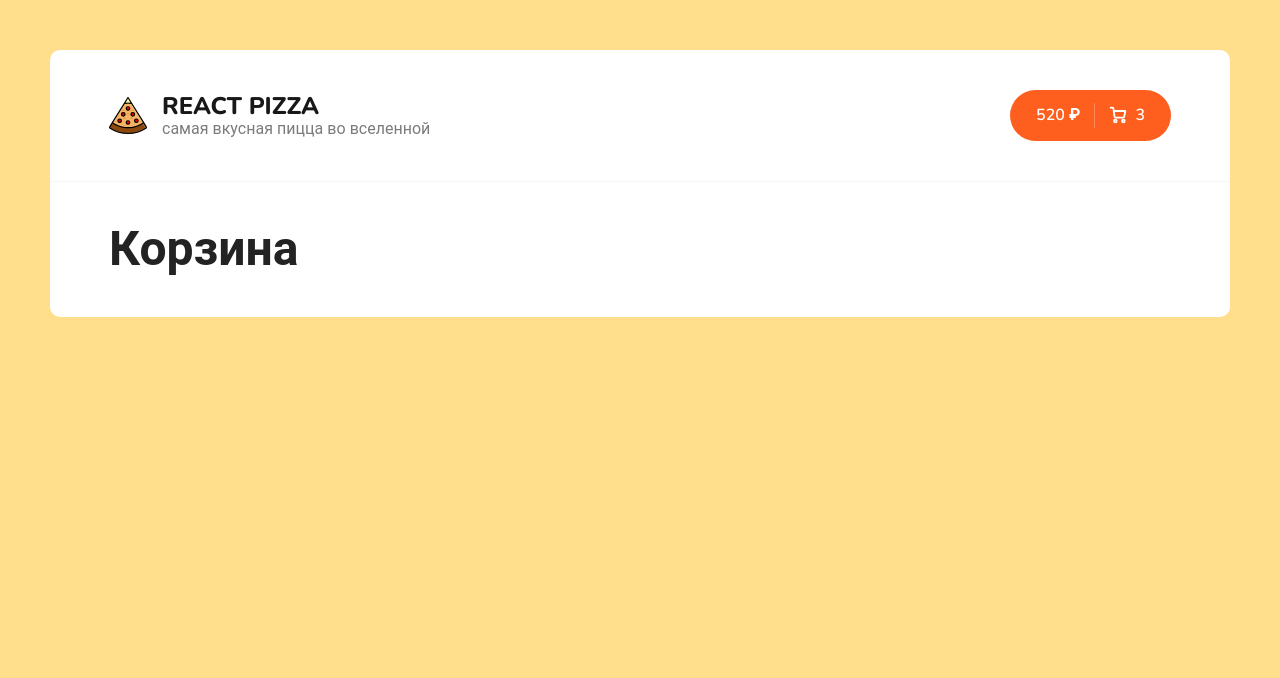
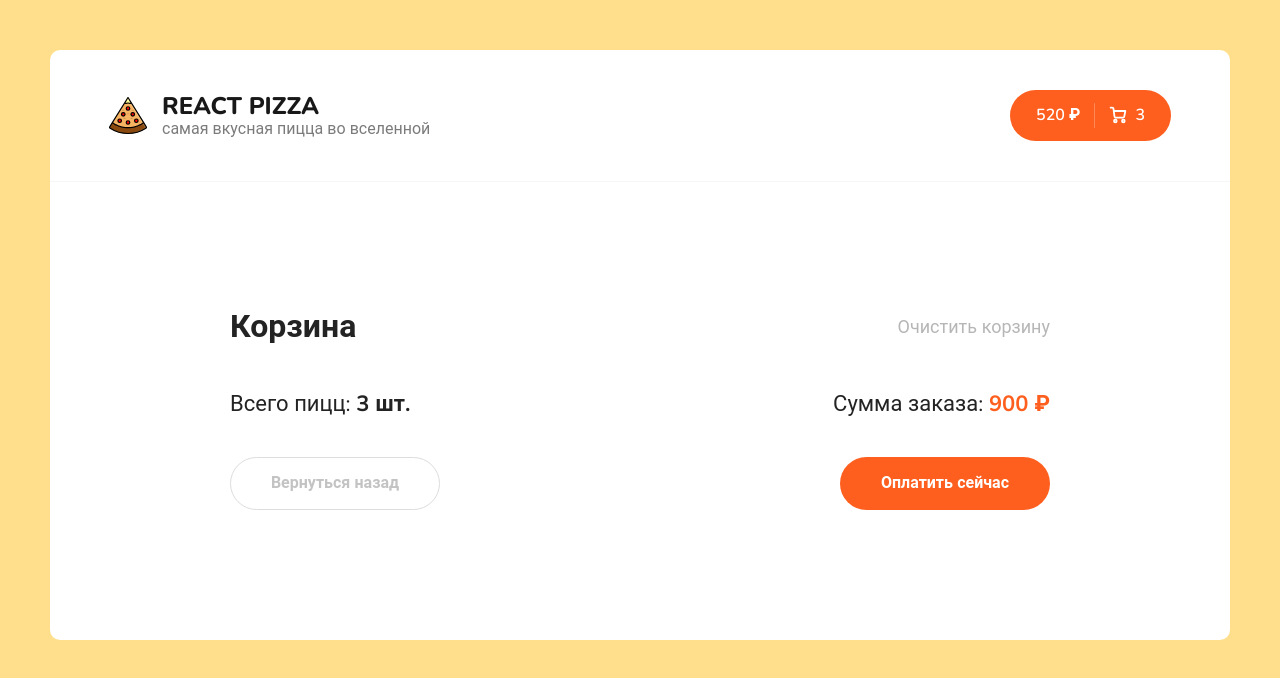
Before and after one commit to MaksimEdam/Pizza, a React (Create React App) app: page /cart.html in a window 1280 px wide. Shown: the top 678 px of the page. Built offline with nearby package versions, Linux system fonts and the light colour scheme.

Commit message:
section Cart

```diff
--- a/src/App.js
+++ b/src/App.js
@@ -12,13 +12,11 @@ function App() {
     <div className="wrapper">
       <Header />
       <div className="content">
-        <div className="container">
-          <Routes>
-            <Route path="/" element={<Home />} />
-            <Route path="/cart.html" element={<Cart />} />
-            <Route path="*" element={<NotFound />} />
-          </Routes>
-        </div>
+        <Routes>
+          <Route path="/" element={<Home />} />
+          <Route path="/cart.html" element={<Cart />} />
+          <Route path="*" element={<NotFound />} />
+        </Routes>
       </div>
     </div>
   );
--- a/src/pages/Cart.jsx
+++ b/src/pages/Cart.jsx
@@ -1,5 +1,39 @@
 import React from "react";
+import { Link } from "react-router-dom";
 
 export default function Cart() {
-  return <h1>Корзина</h1>;
+  return (
+    <div className="container container--cart">
+      <div className="cart">
+        <div className="cart__top">
+          <h2 className="content__title"> Корзина</h2>
+          <div className="cart__clear">
+            <span>Очистить корзину</span>
+          </div>
+        </div>
+        <div className="content__items"></div>
+        <div className="cart__bottom">
+          <div className="cart__bottom-details">
+            <span>
+              Всего пицц: <b>3 шт.</b>{" "}
+            </span>
+            <span>
+              Сумма заказа: <b>900 ₽</b>{" "}
+            </span>
+          </div>
+          <div className="cart__bottom-buttons">
+            <Link
+              to="/"
+              className="button button--outline button--add go-back-btn"
+            >
+              <span>Вернуться назад</span>
+            </Link>
+            <div className="button pay-btn">
+              <span>Оплатить сейчас</span>
+            </div>
+          </div>
+        </div>
+      </div>
+    </div>
+  );
 }
--- a/src/pages/Home.jsx
+++ b/src/pages/Home.jsx
@@ -15,9 +15,10 @@ export default function Home() {
         setItems(array);
         setIsLoading(false);
       });
+    window.scroll(0, 0);
   }, []);
   return (
-    <>
+    <div className="container">
       <div className="content__top">
         <Categories />
         <Sort />
@@ -28,6 +29,6 @@ export default function Home() {
           ? [...new Array(6)].map((_, index) => <Skeleton key={index} />)
           : items.map((obj) => <PizzaBlock key={obj.id} {...obj} />)}
       </div>
-    </>
+    </div>
   );
 }
--- a/src/scss/app.scss
+++ b/src/scss/app.scss
@@ -135,7 +135,9 @@ body {
       }
     }
   }
-
+  .content__item {
+    display: block;
+  }
   &__item {
     display: flex;
     width: 100%;
```
